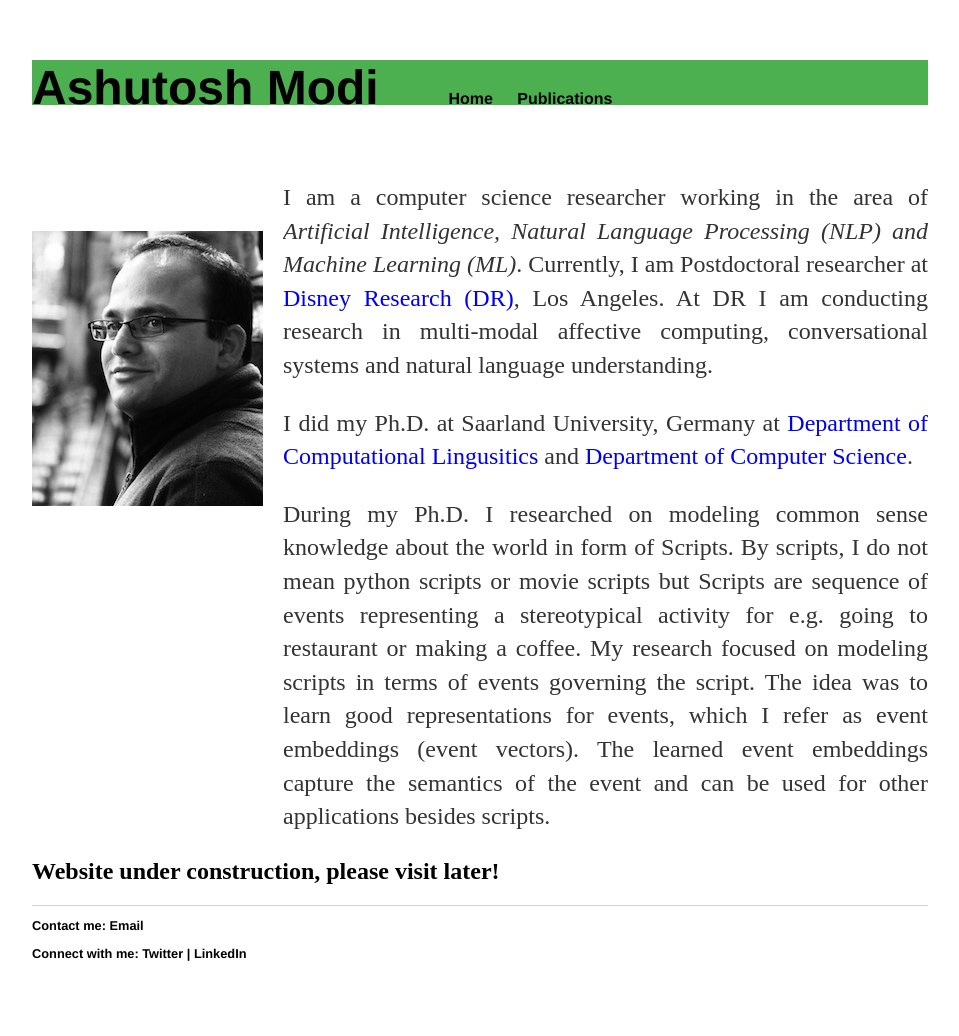
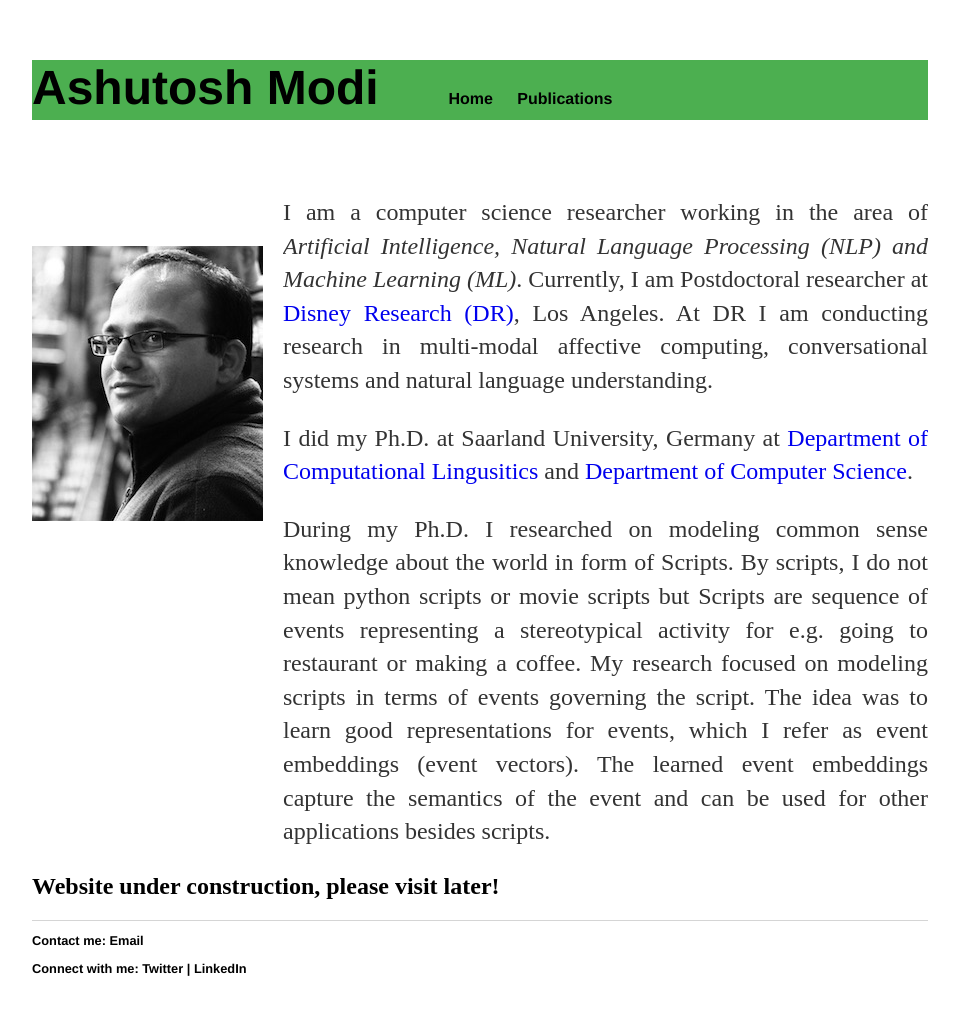
Before and after one commit to ashutosh-modi/ashutosh-modi.github.io, a Jekyll site: the page built from index.html, in a window 1280 px wide. Shown: the whole page, without its empty margins (160-1119 px from the left). Built offline with Jekyll 4.4.1, drawn with Linux system fonts in a browser that asks for light colours.

Commit message:
Update main.css

```diff
--- a/css/main.css
+++ b/css/main.css
@@ -18,7 +18,7 @@ nav ul {
     padding: 0px;
     list-style: none;
     font-weight: bold;
-    height: 45px;
+    height: 60px;
     background-color: #4CAF50;
 }
 nav ul li {
```
